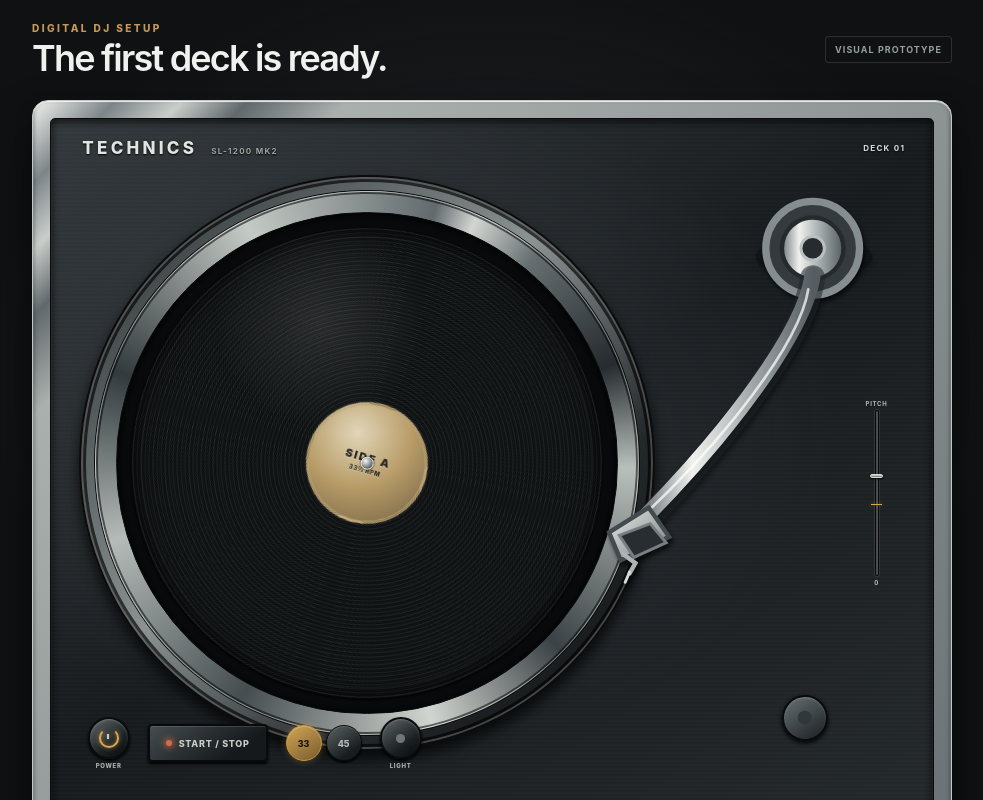
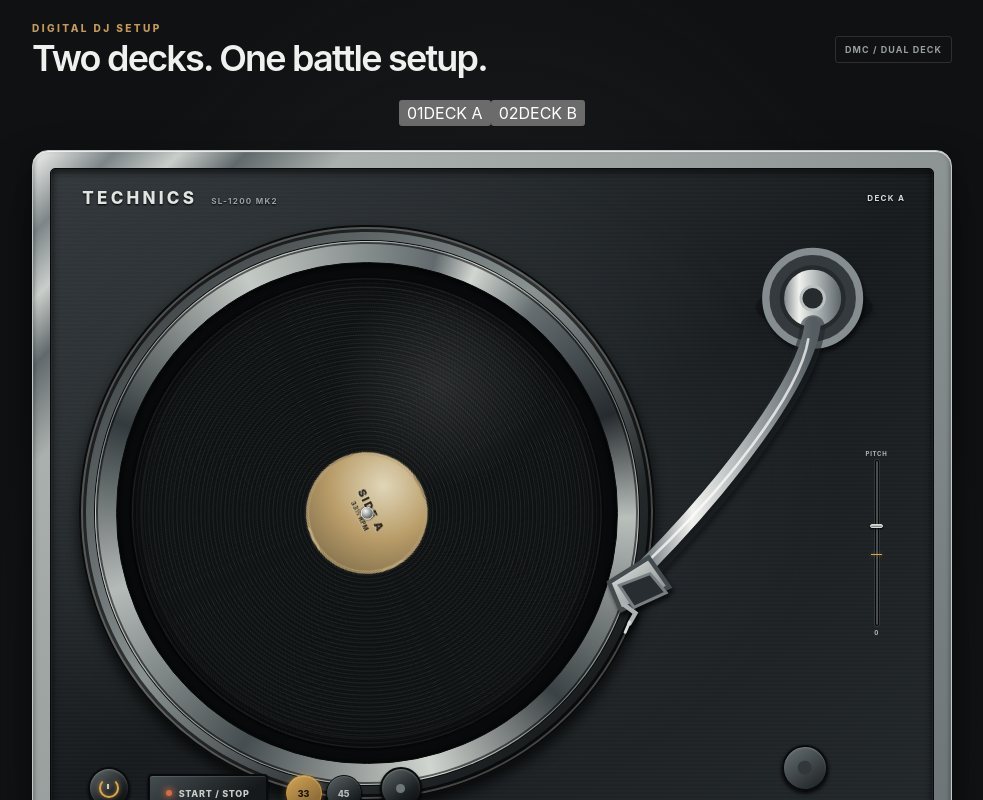
Before and after one commit to japiohopman/digital-dj-setup, a React (Vite) app: page / in a window 1280 px wide. Shown: the top 800 px of the page, without its empty margins (148-1131 px from the left). Built offline with nearby package versions, Linux system fonts and the light colour scheme.

Commit message:
feat: compose independent dual-deck workspace

```diff
--- a/src/App.tsx
+++ b/src/App.tsx
@@ -1,19 +1,66 @@
+import { useState } from 'react';
+
 import { Turntable } from './components/Turntable';
 import './components/Turntable.css';
 
+type ActiveDeck = 'a' | 'b';
+
 export function App() {
+  const [activeDeck, setActiveDeck] = useState<ActiveDeck>('a');
+
   return (
     <main className="app-shell">
       <header className="app-header">
         <div>
           <p className="eyebrow">DIGITAL DJ SETUP</p>
-          <h1>The first deck is ready.</h1>
+          <h1>Two decks. One battle setup.</h1>
         </div>
-        <span className="app-header__mode">VISUAL PROTOTYPE</span>
+        <span className="app-header__mode">DMC / DUAL DECK</span>
       </header>
 
-      <section className="deck-workspace" aria-label="Turntable preview">
-        <Turntable deckLabel="DECK 01" modelName="SL-1200 MK2" />
+      <nav className="deck-selector" aria-label="Choose active deck">
+        <button
+          className="deck-selector__button"
+          type="button"
+          aria-pressed={activeDeck === 'a'}
+          aria-controls="deck-a-panel"
+          onClick={() => setActiveDeck('a')}
+        >
+          <span className="deck-selector__number">01</span>
+          DECK A
+        </button>
+        <button
+          className="deck-selector__button"
+          type="button"
+          aria-pressed={activeDeck === 'b'}
+          aria-controls="deck-b-panel"
+          onClick={() => setActiveDeck('b')}
+        >
+          <span className="deck-selector__number">02</span>
+          DECK B
+        </button>
+      </nav>
+
+      <section className="deck-workspace" aria-label="DJ dual-deck workspace">
+        <div className="dual-deck-layout">
+          <div
+            className={`dual-deck__slot dual-deck__slot--a${activeDeck === 'a' ? ' is-active' : ''}`}
+            id="deck-a-panel"
+          >
+            <div className="dual-deck__turntable">
+              <Turntable deckLabel="DECK A" modelName="SL-1200 MK2" />
+            </div>
+          </div>
+
+          <div
+            className={`dual-deck__slot dual-deck__slot--b${activeDeck === 'b' ? ' is-active' : ''}`}
+            id="deck-b-panel"
+          >
+            <div className="dual-deck__turntable">
+              <Turntable deckLabel="DECK B" modelName="SL-1200 MK2" />
+            </div>
+          </div>
+        </div>
       </section>
 
       <footer className="app-footer">
```
